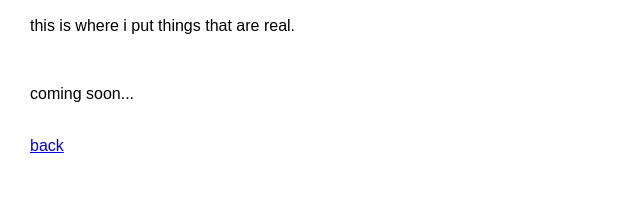
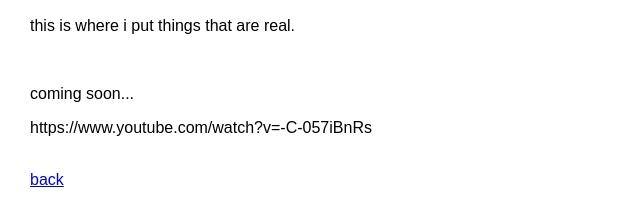
Before and after one commit to zeynepkalaca/zeynepkalaca.github.io, a plain HTML site: page reality.html in a window 1280 px wide. Shown: the part 61-284 px from the top of the page, without its empty margins (0-640 px from the left). Drawn offline with Linux system fonts and the light colour scheme.

Commit message:
Add YouTube link to reality.html

```diff
--- a/reality.html
+++ b/reality.html
@@ -5,6 +5,7 @@
   <p>this is where i put things that are real.</p>
   <br>
   <p>coming soon...</p>
+  <p>https://www.youtube.com/watch?v=-C-057iBnRs</p>
   <br>
   <a href="index.html">back</a>
 </body>
```
